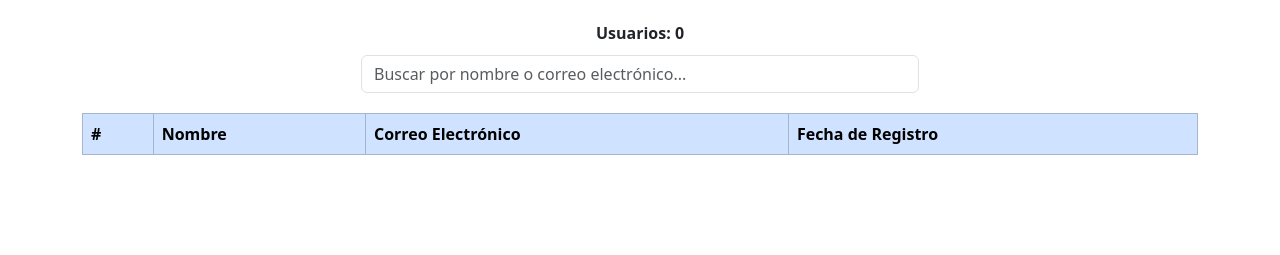
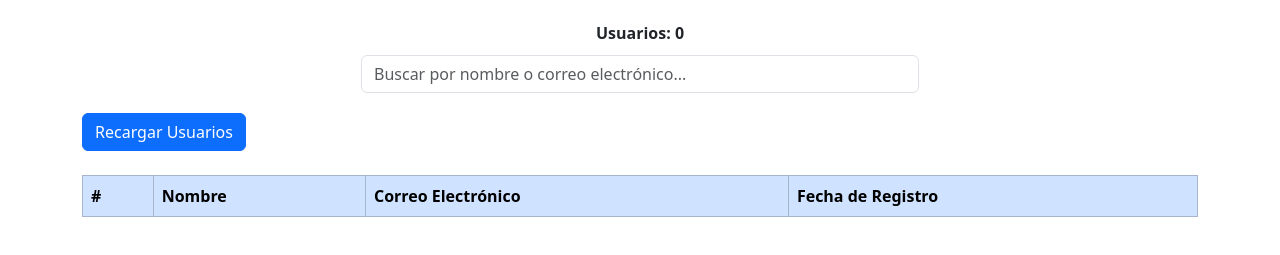
Before and after one commit to javmunmay/ListaUsuariosAPi, a plain HTML site: page index.html in a window 1280 px wide. Shown: the part 157-412 px from the top of the page. Drawn offline with nearby package versions, Linux system fonts and the light colour scheme; no server answers.

Commit message:
comming soon

```diff
--- a/index.html
+++ b/index.html
@@ -31,6 +31,11 @@
         <div class="search-container text-center">
             <input type="text" id="search-input" class="form-control w-50 mx-auto" placeholder="Buscar por nombre o correo electrónico...">
         </div>
+
+        <div >
+            <a class="btn btn-primary" href="index.html">Recargar Usuarios</a>
+        </div>
+        <br>
 
         <!-- Tabla de usuarios -->
         <table class="table table-bordered table-striped">
```
